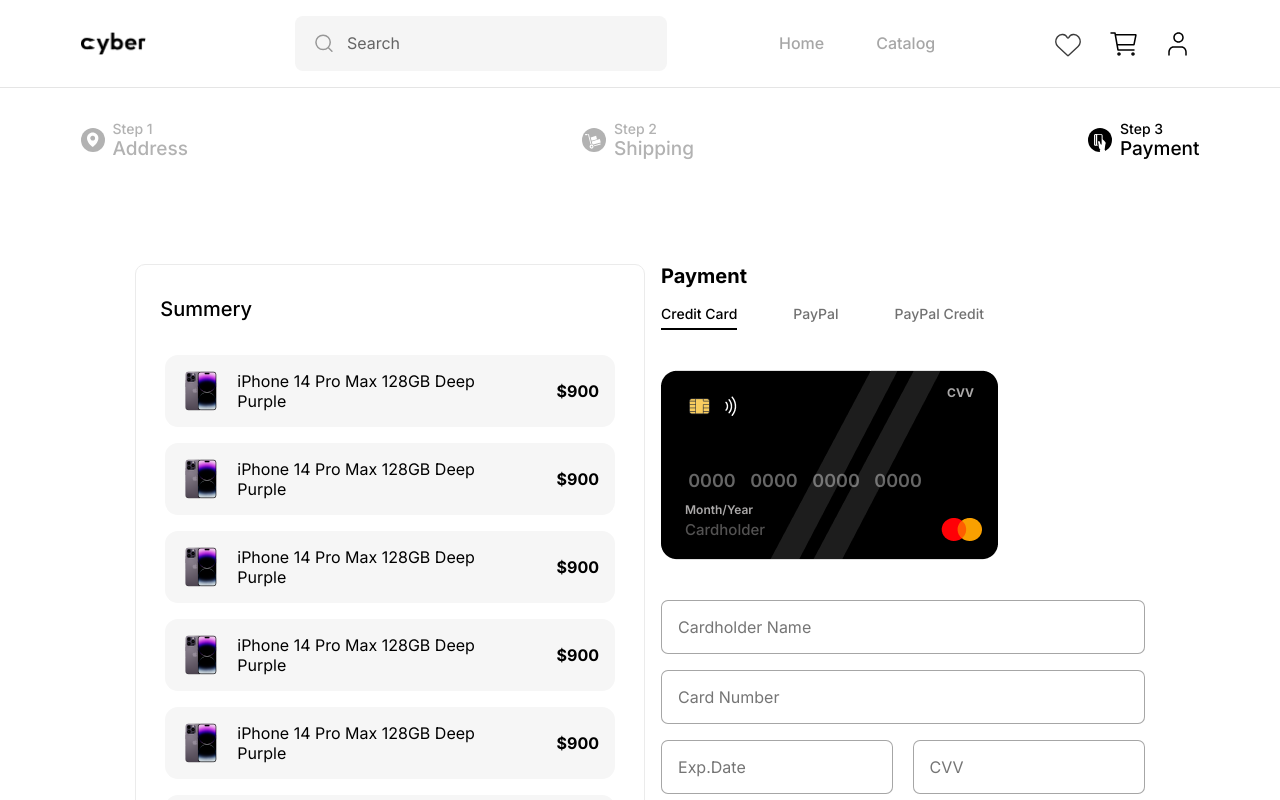
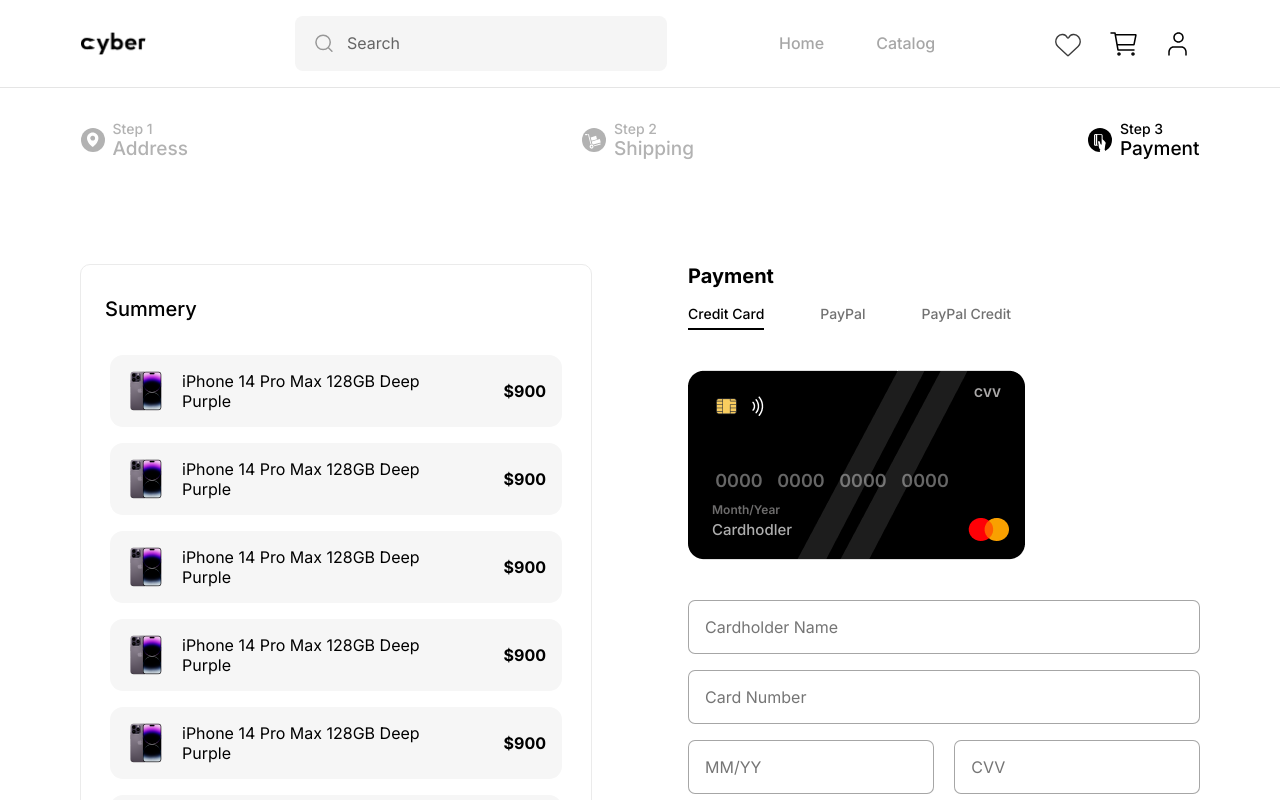
Before and after one commit to LukaKobaidze/cyber-shop, a Next.js app: page /checkout/payment in a window 1280 px wide. Shown: the top 800 px of the page. Built offline with nearby package versions, Linux system fonts and the light colour scheme.

Commit message:
payment input logics

```diff
--- a/src/app/checkout/payment/PaymentPage.module.scss
+++ b/src/app/checkout/payment/PaymentPage.module.scss
@@ -6,5 +6,7 @@
 }
 .contentWrapper{
   display: flex;
+  max-width: 1120px;
+  width: 100%;
   justify-content: space-between;
 }
--- a/src/app/checkout/payment/_components/CreditCard.tsx
+++ b/src/app/checkout/payment/_components/CreditCard.tsx
@@ -9,9 +9,9 @@ interface Props {}
 export default function CreditCard(props: Props) {
   const [cardNumber, setCardNumber] = useState("");
 
-  const [cardHolder, setCardHolder] = useState("Cardholder");
-  const [expireDate, setExpireDate] = useState("Month/Year");
-  const [cvv, setCvv] = useState("CVV");
+  const [cardHolder, setCardHolder] = useState("");
+  const [expireDate, setExpireDate] = useState("");
+  const [cvv, setCvv] = useState("");
 
   const handleCardNumberChange = (e: React.ChangeEvent<HTMLInputElement>) => {
     if (e.target.value.length !== 0 && !/^(\d|\s)+$/.test(e.target.value)) {
@@ -23,7 +23,6 @@ export default function CreditCard(props: Props) {
     let i = 4;
 
     while (i < updatedValue.length) {
-      console.log("updated value before: ", updatedValue);
       updatedValue = updatedValue.slice(0, i) + " " + updatedValue.slice(i);
 
       i += 5;
@@ -33,23 +32,58 @@ export default function CreditCard(props: Props) {
   };
 
   const handleCardHolder = (e: React.ChangeEvent<HTMLInputElement>) => {
-    setCardHolder(e.target.value.toUpperCase());
+    const inputValue = e.target.value.toUpperCase();
+    const filteredValue = inputValue.replace(/[^A-Z\s]/g, "");
+    setCardHolder(filteredValue);
   };
 
   const handleExpireDate = (e: React.ChangeEvent<HTMLInputElement>) => {
-    setExpireDate(e.target.value);
+    let updatedValue = e.target.value.replace(/\//g, "");
+    if (updatedValue.length !== 0 && !/^\d+$/.test(updatedValue)) {
+      return;
+    }
+
+    if (updatedValue.length >= 1 && !["0", "1"].includes(updatedValue[0])) {
+      updatedValue = "";
+    }
+    // Limit the month to 2 digits
+    if (updatedValue.length > 1 && updatedValue.slice(0, 2) > "12") {
+      updatedValue = updatedValue.slice(0, 1);
+    }
+
+    let i = 2;
+
+    while (i < updatedValue.length) {
+      updatedValue = updatedValue.slice(0,i) + "/" + updatedValue.slice(i);
+
+      i += 3;
+    }
+
+    setExpireDate(updatedValue);
   };
+
   const handleCvv = (e: React.ChangeEvent<HTMLInputElement>) => {
+    if (e.target.value.length !== 0 && !/^\d+$/.test(e.target.value)) {
+      return;
+    }
     setCvv(e.target.value);
   };
 
   return (
     <div className={styles.container}>
-      <CreditCardImage cardNumber={cardNumber} />
+      <CreditCardImage
+        cardNumber={cardNumber}
+        cardHolder={cardHolder}
+        expireDate={expireDate}
+        cvv={cvv}
+      />
       <Input
         placeholder="Cardholder Name"
         onChange={handleCardHolder}
+        value={cardHolder}
+        maxLength={22}
         className={styles.cardHolder}
+        pattern="[A-Za-z\s]*" // Adds HTML5 validation
       />
       <Input
         placeholder="Card Number"
@@ -62,18 +96,18 @@ export default function CreditCard(props: Props) {
       <div className={styles.inputHolder}>
         <Input
           onChange={handleExpireDate}
-          placeholder="Exp.Date"
-          expDate
+          placeholder="MM/YY"
           maxLength={5}
+          value={expireDate}
           className={styles.expDate}
         />
 
         <Input
           placeholder="CVV"
           maxLength={4}
-          allowNumbers
           className={styles.cvv}
           onChange={handleCvv}
+          value={cvv}
         />
       </div>
 
--- a/src/app/checkout/payment/_components/CreditCardImage.module.scss
+++ b/src/app/checkout/payment/_components/CreditCardImage.module.scss
@@ -9,7 +9,7 @@
 
   .creditHolder {
     position: absolute;
-    color: rgb(83, 82, 82);
+    color: #AEAEAE;
     font-size: 15px;
     font-weight: 500;
     left: 1.5rem;
@@ -26,7 +26,7 @@
     top: 132px;
     left: 1.5rem;
     font-weight: 600;
-    color: rgb(170, 168, 168);
+    color: rgb(109, 108, 108);
 
     &.active {
       color: white;
--- a/src/app/checkout/payment/_components/CreditCardImage.tsx
+++ b/src/app/checkout/payment/_components/CreditCardImage.tsx
@@ -5,14 +5,13 @@ const CARD_NUMBER_DEFAULT = "0000 0000 0000 0000";
 
 interface Props {
   cardNumber: string;
+  cardHolder: string;
+  expireDate: string;
+  cvv: string;
 }
 
 export default function CreditCardImage(props: Props) {
-  const { cardNumber } = props;
-
-  const [cardHolder, setCardHolder] = useState("Cardholder");
-  const [expireDate, setExpireDate] = useState("Month/Year");
-  const [cvv, setCvv] = useState("CVV");
+  const { cardNumber, cardHolder, expireDate, cvv } = props;
 
   return (
     <div
@@ -21,10 +20,10 @@ export default function CreditCardImage(props: Props) {
     >
       <div
         className={`${styles.creditHolder} ${
-          cardHolder !== "Cardholder" ? styles.active : ""
+          cardHolder !== "" ? styles.active : ""
         }`}
       >
-        {cardHolder}
+        {cardHolder ? cardHolder : 'Cardhodler'}
       </div>
       <div
         className={styles.cardNumber}
@@ -34,13 +33,13 @@ export default function CreditCardImage(props: Props) {
       </div>
       <div
         className={`${styles.expireDate} ${
-          expireDate !== "Month/Year" ? styles.active : ""
+          expireDate !== "" ? styles.active : ""
         }`}
       >
-        {expireDate}
+        {expireDate ? expireDate : 'Month/Year'}
       </div>
-      <div className={`${styles.cvv} ${cvv !== "CVV" ? styles.active : ""}`}>
-        {cvv}
+      <div className={`${styles.cvv} ${cvv !== "" ? styles.active : ""}`}>
+        {cvv ? cvv : 'CVV'}
       </div>
     </div>
   );
--- a/src/components/Input/Input.tsx
+++ b/src/components/Input/Input.tsx
@@ -1,6 +1,5 @@
 "use client";
 import styles from "./Input.module.scss";
-import { useState } from "react";
 
 interface Props extends React.InputHTMLAttributes<HTMLInputElement> {
   allowNumbers?: boolean;
@@ -18,8 +17,6 @@ export default function Input(props: Props) {
     value,
     ...restProps
   } = props;
-  const isRequired = restProps.required;
-  const [inputValue, setInputValue] = useState("");
 
   const handleChange = (e: React.ChangeEvent<HTMLInputElement>) => {
     let { value } = e.target;
@@ -64,8 +61,6 @@ export default function Input(props: Props) {
     // }
   };
 
-  console.log({ value });
-
   return (
     <input
       className={`${styles.input} ${className || ""}`}
```
